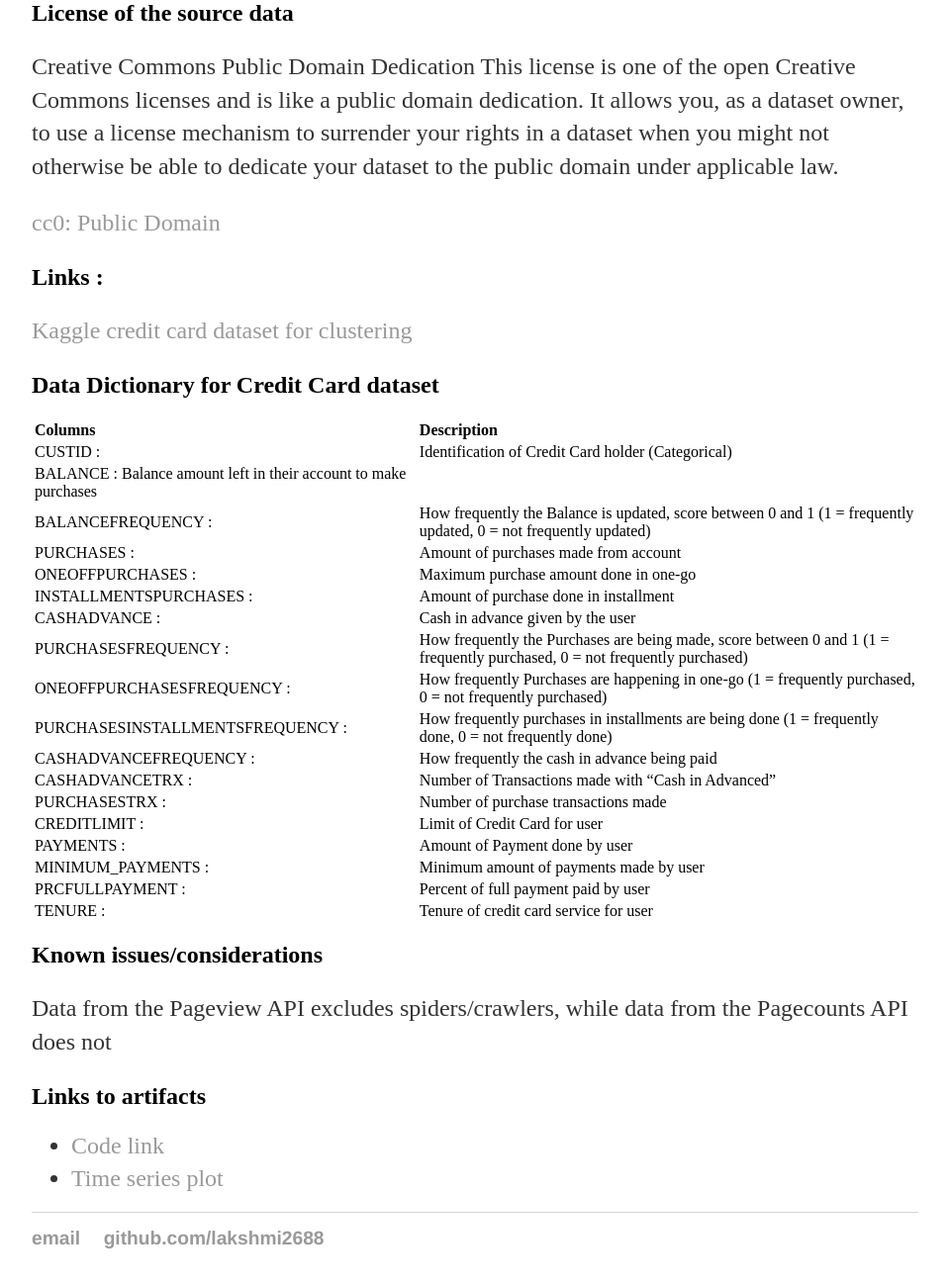
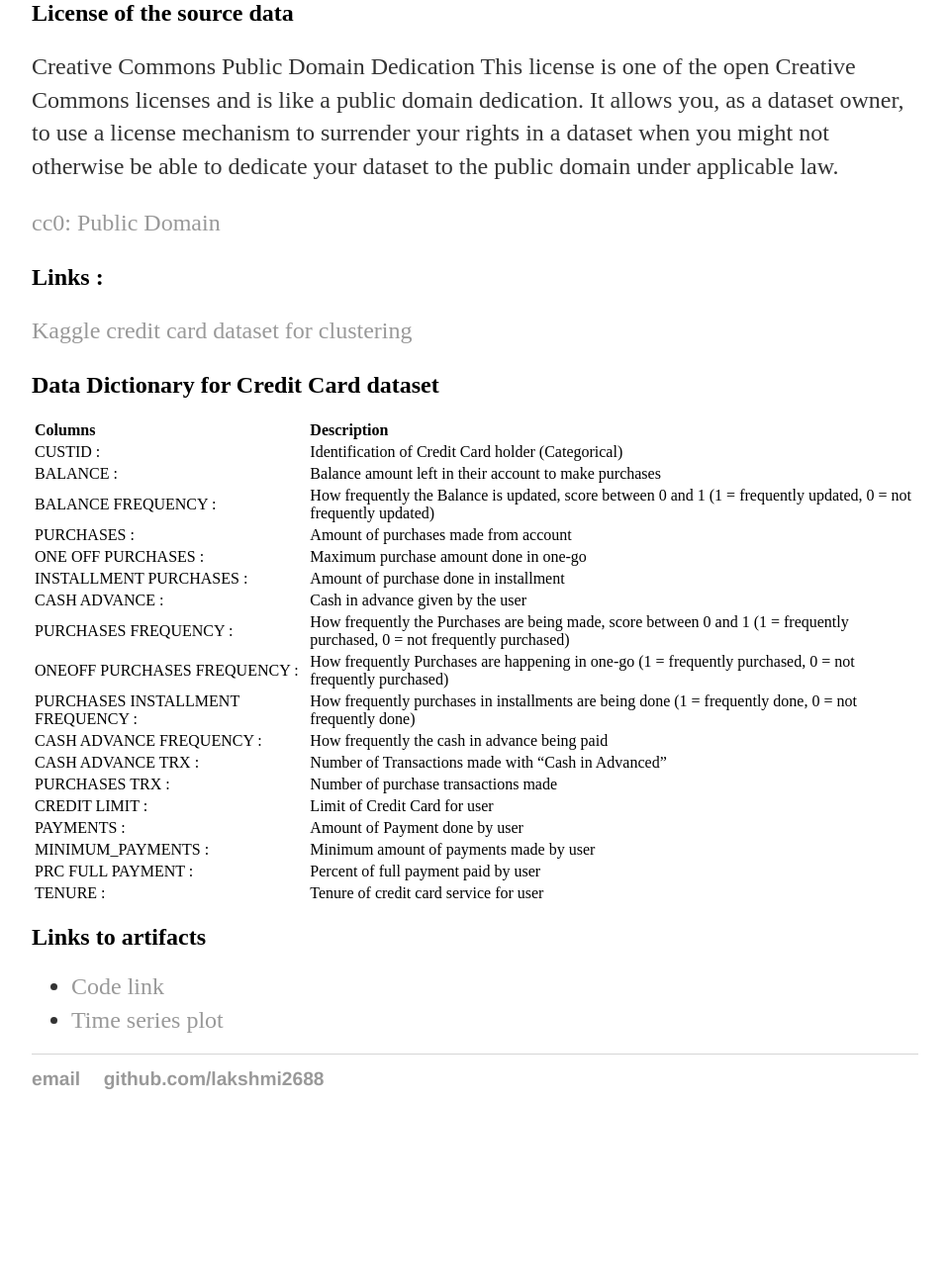
Before and after one commit to lakshmi2688/lakshmi2688.github.io, a Jekyll site: the page built from _posts/2020-10-28-Customer-Segmention.md, in a window 1280 px wide and 1400 px high, scrolled down 851 px, cut to the strip 75-1376 px from the top of the window. Shown: the whole strip at 99% size, without its empty margins (160-1119 px from the left). Built offline with Jekyll 4.4.1, drawn with Linux system fonts in a browser that asks for light colours; after the commit the page ends 2091 px from its top, so only the background shows below that.

Commit message:
Update 2020-10-28-Customer-Segmention.md

```diff
--- a/_posts/2020-10-28-Customer-Segmention.md
+++ b/_posts/2020-10-28-Customer-Segmention.md
@@ -12,8 +12,8 @@
     <li>Leverage K-means clustering and PCA to do the segmentation</li></ul>
 
 
-![K-means Clustering](attachment:/assets/K-means.jpg)
-![Principal Components](attachment:/assets/PCA.jpg)
+![K-means Clustering](attachment:K-means.jpg)
+![Principal Components](attachment:PCA.jpg)
 
 
 <h2><strong>License of the source data </strong></h2>
@@ -30,26 +30,23 @@
 | Columns | Description |
 | :------------- | :----------  |
 |CUSTID : |Identification of Credit Card holder (Categorical)|
-|BALANCE : Balance amount left in their account to make purchases|
-|BALANCEFREQUENCY : |How frequently the Balance is updated, score between 0 and 1 (1 = frequently updated, 0 = not frequently updated)|
+|BALANCE :| Balance amount left in their account to make purchases|
+|BALANCE FREQUENCY : |How frequently the Balance is updated, score between 0 and 1 (1 = frequently updated, 0 = not frequently updated)|
 |PURCHASES : |Amount of purchases made from account|
-|ONEOFFPURCHASES : |Maximum purchase amount done in one-go|
-|INSTALLMENTSPURCHASES : |Amount of purchase done in installment|
-|CASHADVANCE : |Cash in advance given by the user|
-|PURCHASESFREQUENCY : |How frequently the Purchases are being made, score between 0 and 1 (1 = frequently purchased, 0 = not frequently purchased)|
-|ONEOFFPURCHASESFREQUENCY : |How frequently Purchases are happening in one-go (1 = frequently purchased, 0 = not frequently purchased)|
-|PURCHASESINSTALLMENTSFREQUENCY : |How frequently purchases in installments are being done (1 = frequently done, 0 = not frequently done)|
-|CASHADVANCEFREQUENCY : |How frequently the cash in advance being paid|
-|CASHADVANCETRX : |Number of Transactions made with "Cash in Advanced"|
-|PURCHASESTRX : |Number of purchase transactions made|
-|CREDITLIMIT : |Limit of Credit Card for user|
+|ONE OFF PURCHASES : |Maximum purchase amount done in one-go|
+|INSTALLMENT PURCHASES : |Amount of purchase done in installment|
+|CASH ADVANCE : |Cash in advance given by the user|
+|PURCHASES FREQUENCY : |How frequently the Purchases are being made, score between 0 and 1 (1 = frequently purchased, 0 = not frequently purchased)|
+|ONEOFF PURCHASES FREQUENCY : |How frequently Purchases are happening in one-go (1 = frequently purchased, 0 = not frequently purchased)|
+|PURCHASES INSTALLMENT FREQUENCY : |How frequently purchases in installments are being done (1 = frequently done, 0 = not frequently done)|
+|CASH ADVANCE FREQUENCY : |How frequently the cash in advance being paid|
+|CASH ADVANCE TRX : |Number of Transactions made with "Cash in Advanced"|
+|PURCHASES TRX : |Number of purchase transactions made|
+|CREDIT LIMIT : |Limit of Credit Card for user|
 |PAYMENTS : |Amount of Payment done by user|
 |MINIMUM_PAYMENTS :| Minimum amount of payments made by user|
-|PRCFULLPAYMENT : |Percent of full payment paid by user|
+|PRC FULL PAYMENT : |Percent of full payment paid by user|
 |TENURE : |Tenure of credit card service for user|
-
-<h2><strong>Known issues/considerations</strong></h2>
-<p>Data from the Pageview API excludes spiders/crawlers, while data from the Pagecounts API does not</p>
 
 <h2><strong>Links to artifacts</strong></h2>
 <ul><li><a href="/Wikipedia_traffic_analysis.html">Code link</a></li>
```
